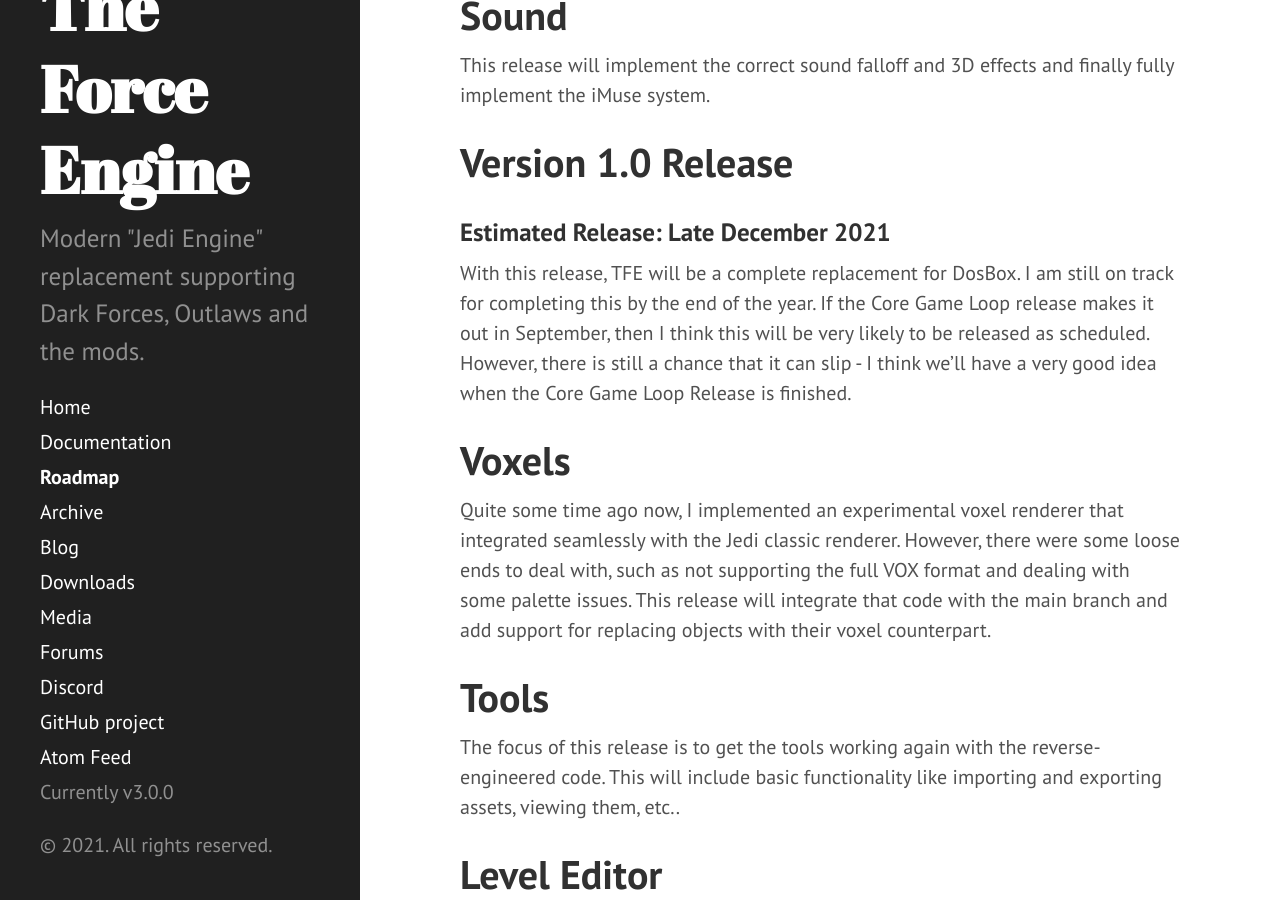
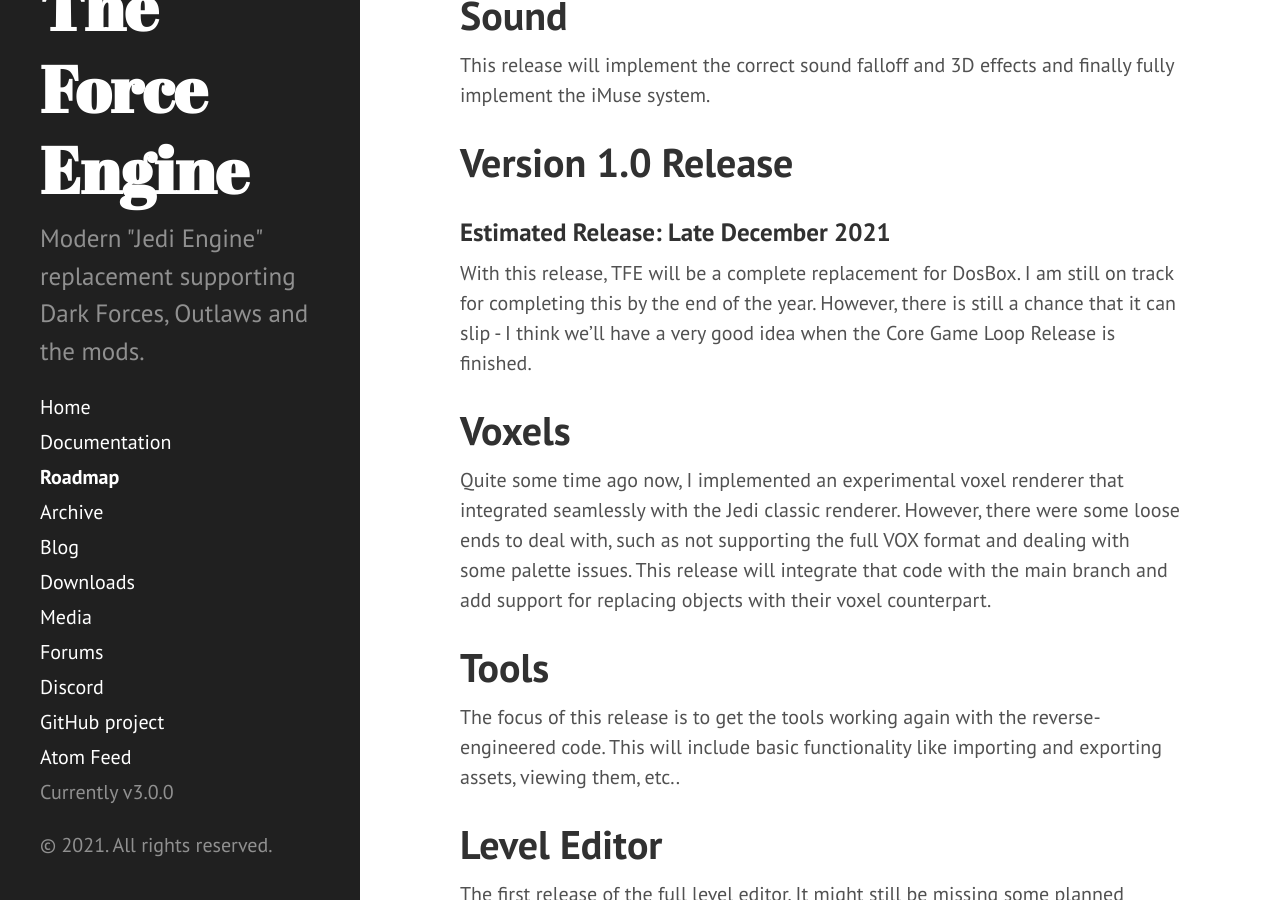
Before and after one commit to TheForceEngine/TheForceEngine.github.io, a Jekyll site: the page built from Roadmap.md, in a window 1280 px wide and 900 px high, scrolled down 1938 px. Built offline with Jekyll 4.4.1, drawn with Linux system fonts in a browser that asks for light colours.

Commit message:
Update Roadmap.md

```diff
--- a/Roadmap.md
+++ b/Roadmap.md
@@ -39,7 +39,7 @@
 
 # Version 1.0 Release
 ### Estimated Release: Late December 2021
-With this release, TFE will be a complete replacement for DosBox. I am still on track for completing this by the end of the year. If the Core Game Loop release makes it out in September, then I think this will be very likely to be released as scheduled. However, there is still a chance that it can slip - I think we’ll have a very good idea when the Core Game Loop Release is finished.
+With this release, TFE will be a complete replacement for DosBox. I am still on track for completing this by the end of the year. However, there is still a chance that it can slip - I think we’ll have a very good idea when the Core Game Loop Release is finished.
 
 # Voxels
 Quite some time ago now, I implemented an experimental voxel renderer that integrated seamlessly with the Jedi classic renderer. However, there were some loose ends to deal with, such as not supporting the full VOX format and dealing with some palette issues. This release will integrate that code with the main branch and add support for replacing objects with their voxel counterpart.
```
